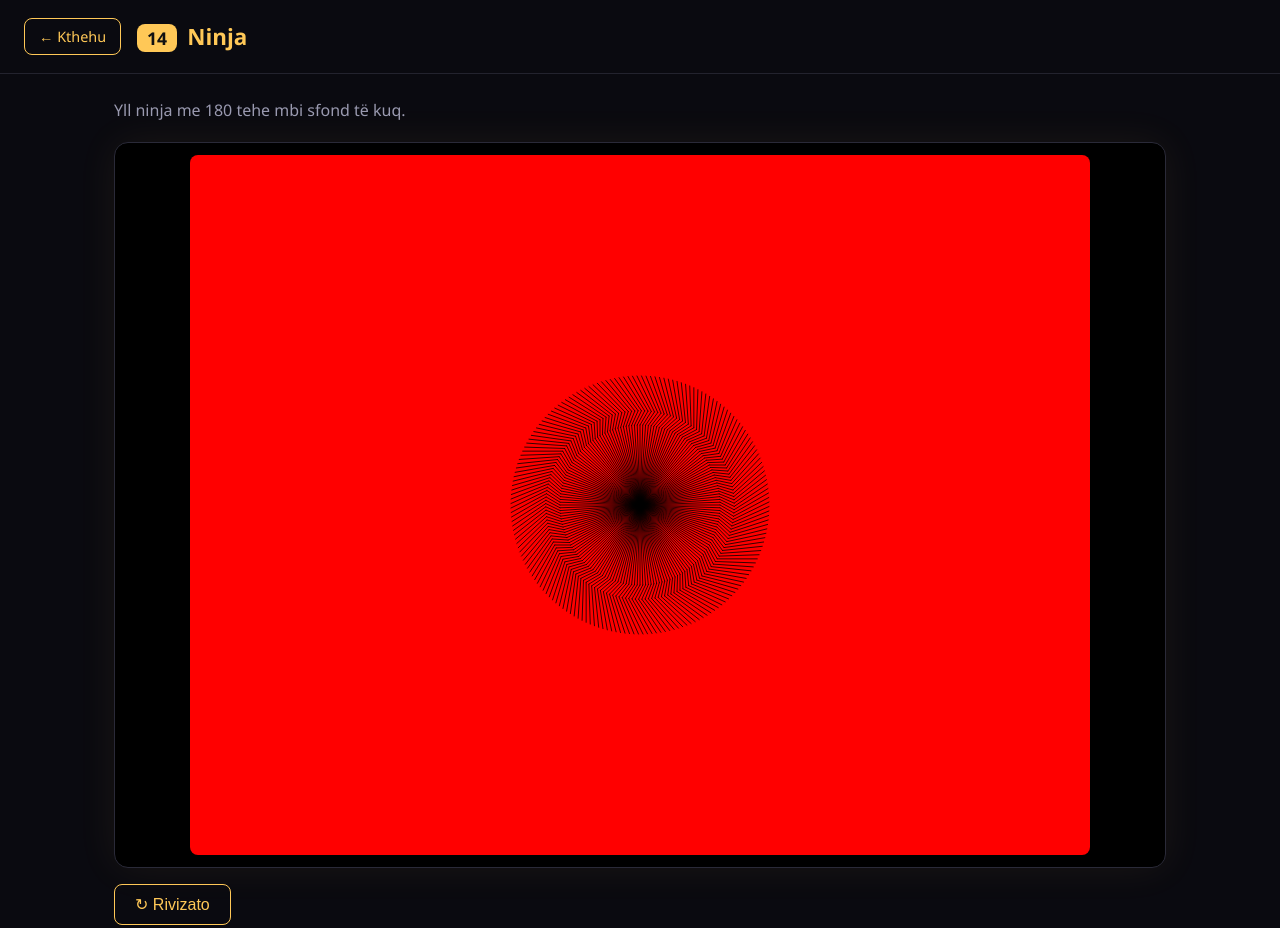
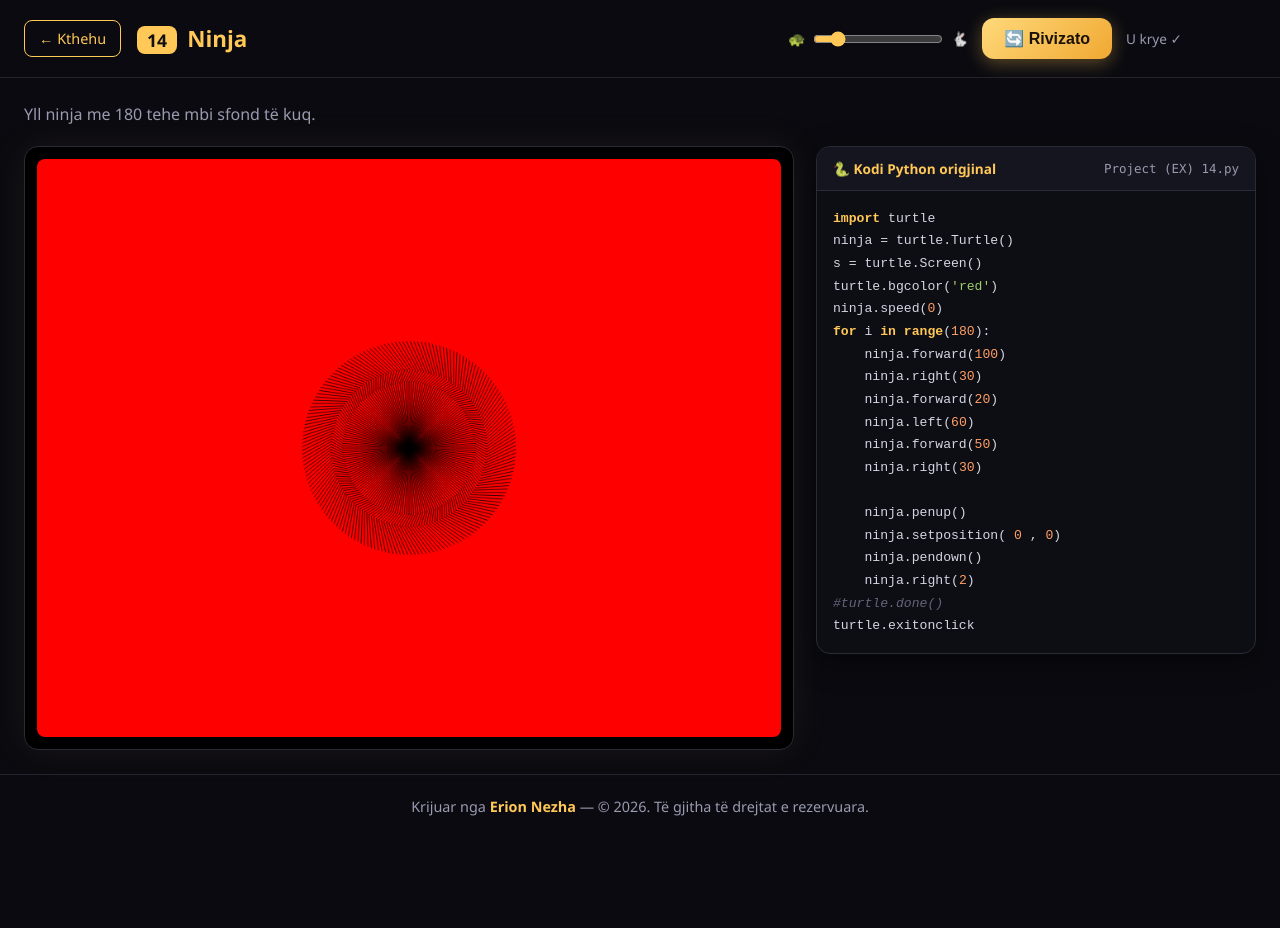
Before and after one commit to ErionNezha/Mini-project-, a plain HTML site: page proj-14.html in a window 1280 px wide. Shown: the top 928 px of the page. After the commit the page ends 838 px from the top, so only its background shows below. Drawn offline with Linux system fonts and the light colour scheme.

Commit message:
proj-14: kod Python anash + vizatim LIVE i animuar + Rivizato që punon

```diff
--- a/proj-14.html
+++ b/proj-14.html
@@ -1,14 +1,57 @@
 <!DOCTYPE html>
 <!-- Created by Erion Nezha — © 2026 All rights reserved -->
-<html lang="sq"><head><meta charset="UTF-8"><meta name="viewport" content="width=device-width, initial-scale=1.0">
-<title>14. Ninja — 24 Mini Projekte</title><link rel="stylesheet" href="style.css"></head>
-<body><header class="top"><a class="back" href="index.html">← Kthehu</a><h1><span class="num">14</span>Ninja</h1></header>
-<main><p class="desc">Yll ninja me 180 tehe mbi sfond të kuq.</p><div class="stage"><canvas id="c" width="900" height="700"></canvas></div>
-<div class="controls"><button id="replay">↻ Rivizato</button></div></main>
+<html lang="sq">
+<head>
+<meta charset="UTF-8">
+<meta name="viewport" content="width=device-width, initial-scale=1.0">
+<title>14. Ninja — 24 Mini Projekte</title>
+<link rel="stylesheet" href="style.css">
+</head>
+<body>
+<header class="top proj-top">
+<a class="back" href="index.html">← Kthehu</a>
+<h1><span class="num">14</span>Ninja</h1>
+<div class="proj-controls">
+<label class="speed-ctl" title="Shpejtësia e vizatimit">🐢 <input type="range" id="speed" min="1" max="400" value="60"> 🐇</label>
+<button class="btn-redraw" id="redrawBtn" onclick="redraw()">🔄 Rivizato</button>
+<span class="draw-status" id="drawStatus"></span>
+</div>
+</header>
+<main class="proj-main">
+<p class="desc">Yll ninja me 180 tehe mbi sfond të kuq.</p>
+<div class="proj-layout">
+<div class="stage"><canvas id="c" width="900" height="700"></canvas></div>
+<aside class="code-panel">
+<div class="code-head"><span>🐍 Kodi Python origjinal</span><span class="code-file">Project (EX) 14.py</span></div>
+<pre><code id="pycode"><span class="c-kw">import</span> turtle
+ninja = turtle.Turtle()
+s = turtle.Screen()
+turtle.bgcolor(<span class="c-str">'red'</span>)
+ninja.speed(<span class="c-num">0</span>)
+<span class="c-kw">for</span> i <span class="c-kw">in</span> <span class="c-kw">range</span>(<span class="c-num">180</span>):
+    ninja.forward(<span class="c-num">100</span>)
+    ninja.right(<span class="c-num">30</span>)
+    ninja.forward(<span class="c-num">20</span>)
+    ninja.left(<span class="c-num">60</span>)
+    ninja.forward(<span class="c-num">50</span>)
+    ninja.right(<span class="c-num">30</span>)
+
+    ninja.penup()
+    ninja.setposition( <span class="c-num">0</span> , <span class="c-num">0</span>)
+    ninja.pendown()
+    ninja.right(<span class="c-num">2</span>)
+<span class="c-com">#turtle.done()    </span>
+turtle.exitonclick</code></pre>
+</aside>
+</div>
+</main>
 <footer>Krijuar nga <strong>Erion Nezha</strong> — © 2026. Të gjitha të drejtat e rezervuara.</footer>
-<script src="turtle.js"></script><script>
-function draw(){
-  const t = new Turtle('c', {scale: 0.8});
+<script>window.__ERRORS=[];addEventListener("error",e=>window.__ERRORS.push(e.message));</script>
+<script src="turtle.js"></script>
+<script>
+
+const PAGE_OPTS = {scale: 0.8};
+function draw(t){
   t.bgcolor('red');
   for (let i = 0; i < 180; i++) {
     t.forward(100);
@@ -23,6 +66,25 @@ function draw(){
     t.right(2);
   }
 }
-draw();
-document.getElementById('replay').onclick = () => { const cv = document.getElementById('c'); cv.getContext('2d').clearRect(0, 0, cv.width, cv.height); draw(); };
-</script></body></html>
+function setStatus(txt, live){
+  const el = document.getElementById('drawStatus');
+  el.textContent = txt;
+  el.classList.toggle('live', !!live);
+}
+function redraw(){
+  Turtle.stop();
+  Turtle._instances['c'] = [];
+  const t = new Turtle('c', PAGE_OPTS);
+  t.clear();
+  Turtle.startRecord('c');
+  try { draw(t); } finally { Turtle.stopRecord(); }
+  setStatus('Duke vizatuar…', true);
+  Turtle.onDone = () => setStatus('U krye ✓', false);
+  Turtle.play();
+}
+document.getElementById('speed').addEventListener('input', e => Turtle.setSpeed(+e.target.value));
+Turtle.setSpeed(60);
+redraw();
+</script>
+</body>
+</html>
```
